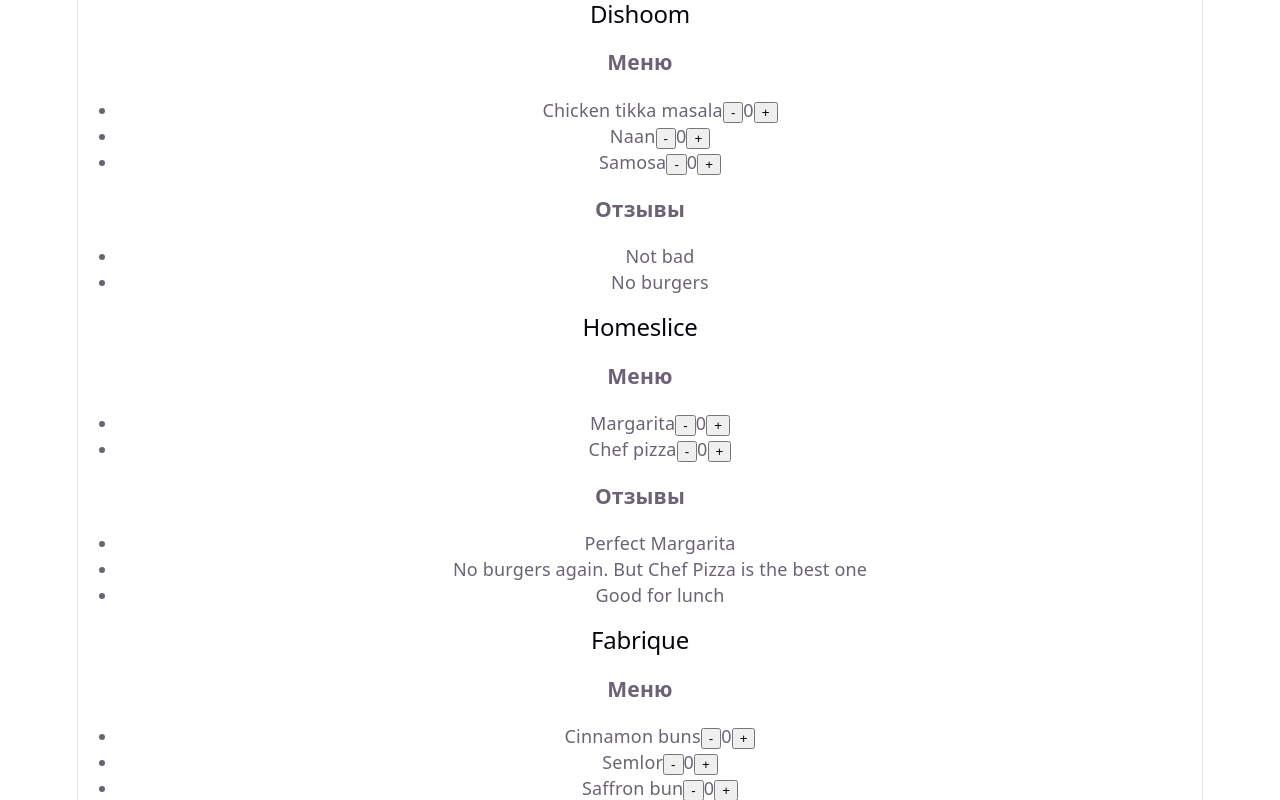
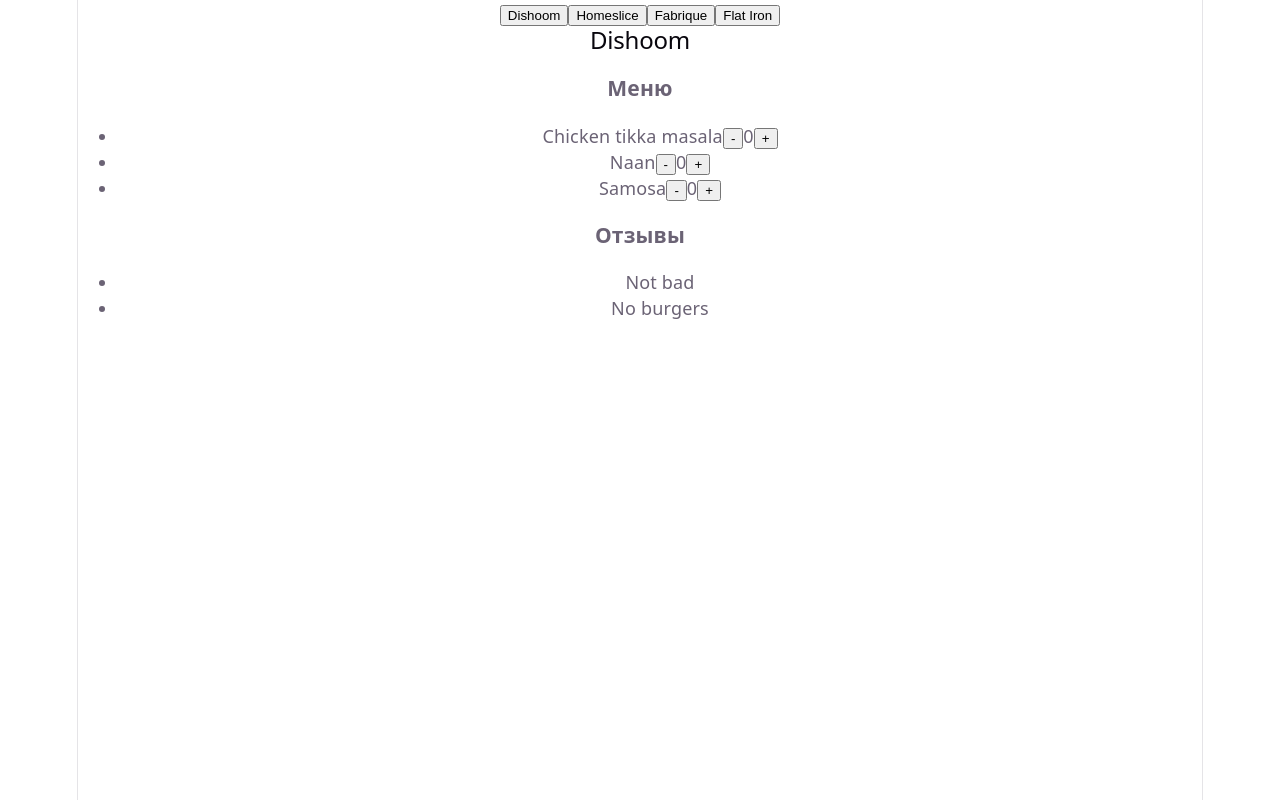
Before and after one commit to Kate1jkee/react-project, a React (Vite) app: page / in a window 1280 px wide. Shown: the top 800 px of the page. Built offline with nearby package versions, Linux system fonts and the light colour scheme.

Commit message:
Добавление функции выбора ресторана с помощью useState

```diff
--- a/src/components/restaurants/component.jsx
+++ b/src/components/restaurants/component.jsx
@@ -1,11 +1,24 @@
 import Restaurant from '../restaurant/component';
+import { useState } from 'react';
 
 const Restaurants = ({restaurants}) => {
+  const [id, setId] = useState(restaurants[0].id);
+  const activeRestaurant = restaurants.find((restaurant) => restaurant.id === id);
+
     return (
       <div>
         {restaurants.map((restaurant) => (
-          <Restaurant restaurant={restaurant}/>
+          <button onClick={() => {
+            if (restaurant.id === id) {
+              return;
+            }
+
+            setId(restaurant.id);
+          }}>
+            {restaurant.name}
+          </button>
          ))}
+         <Restaurant restaurant={activeRestaurant} />
       </div>
     );
 };
```
